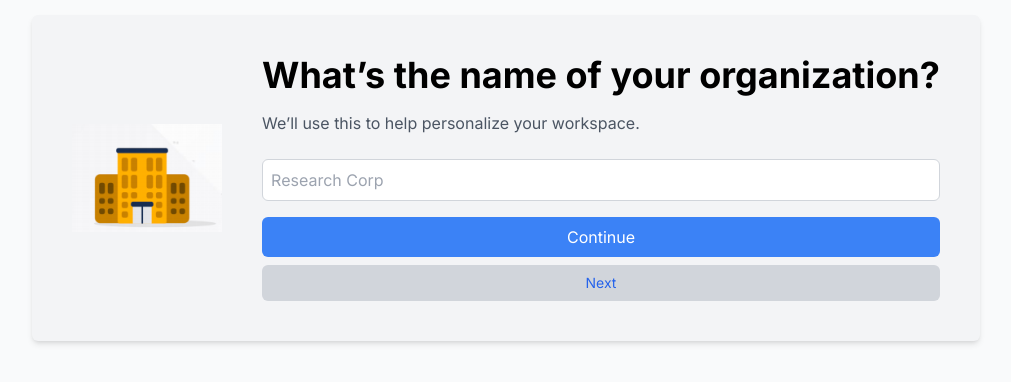
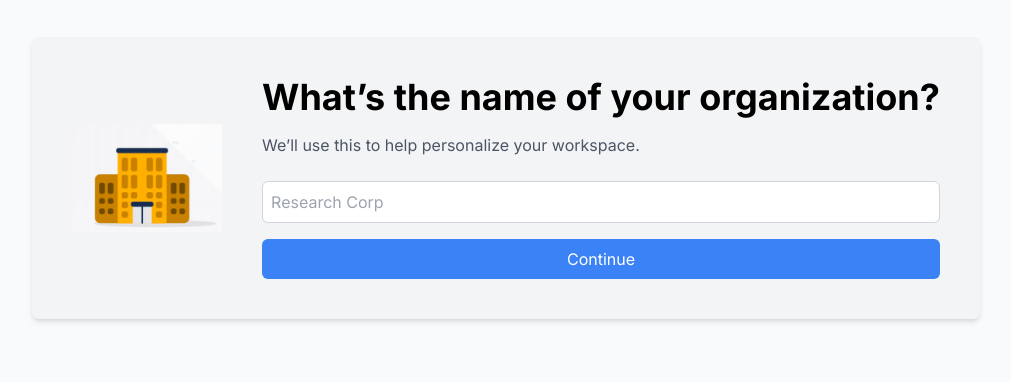
Before and after one commit to project-ascend-io/intracom-webapp, a Next.js app: page /Preparing-workspace in a window 1280 px wide. Shown: the part 222-604 px from the top of the page, without its empty margins (134-1145 px from the left). Built offline with nearby package versions, Linux system fonts and the light colour scheme.

Commit message:
updated organization and added route on complete create account

```diff
--- a/src/app/Signup_user_complete/page.tsx
+++ b/src/app/Signup_user_complete/page.tsx
@@ -3,30 +3,9 @@ const api_url = process.env.NEXT_PUBLIC_API_URL;
 import React, { useState } from "react";
 import Image from "next/image";
 import { FiEye, FiEyeOff } from "react-icons/fi";
-import Link from "next/link";
+// import Link from "next/link";
 
 import { useRouter } from "next/navigation";
-
-// interface Organization {
-//   name: string,
-//   avatar: string,
-// }
-
-// // Admin User
-// // Will have an org during the first step
-// interface IUser {
-//   email: string,
-//   username: string,
-//   organization?: string,
-// }
-
-// // Regular User
-// // Will always have org because they will be invited into the org
-// interface IUser {
-//   email: string,
-//   username: string,
-//   organization?: string,
-// }
 
 const SignupUserComplete = () => {
   const [showPassword, setShowPassword] = useState(false);
@@ -113,11 +92,7 @@ const SignupUserComplete = () => {
       return; // Stop form submission if validation fails
     }
 
-    // const response: IUser = {
-    //   email: "test@gmail.com",
-    //   username: "test",
-    //   organization: "testing"
-    // }
+    // Call the API to create the user account
 
     try {
       const response = await fetch(`${api_url}/users`, {
@@ -125,31 +100,35 @@ const SignupUserComplete = () => {
         headers: {
           "Content-Type": "application/json",
         },
-        body: JSON.stringify({ email, username: userName, password, organization }),
+        body: JSON.stringify({
+          email,
+          username: userName,
+          password,
+          organization,
+        }),
       });
 
       if (!response.ok) {
-        // Handle error
-        console.error("Error:", response.statusText);
-        throw new Error("Failed to create account");
+        console.error("Error:", response.status, response.statusText);
+        throw new Error(
+          `Failed to create account: ${response.status} ${response.statusText}`
+        );
       } else {
         const contentType = response.headers.get("content-type");
         if (contentType && contentType.indexOf("application/json") !== -1) {
-          // Handle JSON
           console.log("Success:", await response.json());
-          router.push("/Successful"); // Redirect after successful account creation
+          router.push("/Successful");
         } else {
-          // Handle non-JSON (e.g. HTML)
           console.log("Received non-JSON response");
-          const textResponse = await response.text(); // Get the response as text
-          console.log("Response body:", textResponse); // Log the entire response body
+          const textResponse = await response.text();
+          console.log("Response body:", textResponse);
         }
       }
     } catch (error) {
-      console.error("Error:", error.message);
+      console.error("Error:", error);
       setError(error.message);
 
-      // Here, you can update the component state to show the error message to the user
+      // To update the component state to show the error message to the user
 
       // setError("Failed to create account. Please try again.");
     }
--- a/src/components/OrganizationPage.tsx
+++ b/src/components/OrganizationPage.tsx
@@ -1,46 +1,38 @@
 "use client";
 import Image from "next/image";
-import React, { useEffect, useState } from "react";
-// import { useRouter } from "next/router";
+import React, { useState } from "react";
 
-const OrganizationPage = ({
-  nextStep,
-  prevStep,
-}: {
-  nextStep: () => void;
-  prevStep: () => void;
-}) => {
-  // const router = useRouter();
-  const [inputValue, setInputValue] = useState("");
-  const [suggestions, setSuggestions] = useState<string[]>([]);
-  const [showSuggestions, setShowSuggestions] = useState(true);
+// Function to register an organization
+async function registerOrganization(organizationData) {
+  const response = await fetch("http://localhost:8080/organizations", {
+    // Adjusted to target a backend API endpoint
+    method: "POST",
+    headers: {
+      "Content-Type": "application/json",
+    },
+    body: JSON.stringify(organizationData),
+  });
 
-  useEffect(() => {
-    if (inputValue.length >= 2) {
-      // Simulate fetching suggestions based on the input
-      // This should be replaced with an actual API call
-      const mockSuggestions = [
-        "Research Corp",
-        "Rapid Development Group",
-        "Realistic Solutions",
-        "Revolutionary Ideas",
-        "Reliable Tech",
-      ].filter((name) =>
-        name.toLowerCase().startsWith(inputValue.toLowerCase())
-      );
-      setSuggestions(mockSuggestions);
-    } else {
-      setSuggestions([]);
+  if (!response.ok) {
+    throw new Error("Failed to register organization");
+  }
+
+  return response.json();
+}
+
+const OrganizationPage = ({ nextStep }: { nextStep: () => void }) => {
+  const [organizationName, setOrganizationName] = useState("");
+
+  // Handles the form submission and calls the registerOrganization function
+  const handleSubmit = async (e: React.FormEvent) => {
+    e.preventDefault();
+    try {
+      const data = await registerOrganization({ name: organizationName });
+      console.log("Organization registered:", data);
+      nextStep(); // Proceed to the next step after successful registration
+    } catch (error) {
+      console.error("Error registering organization:", error);
     }
-  }, [inputValue]);
-
-  const handleSubmit = (e: React.FormEvent) => {
-    e.preventDefault();
-    // router.push("/preparing-workspace");
-  };
-  const handleSuggestionClick = (suggestion: string) => {
-    setInputValue(suggestion);
-    setShowSuggestions(false); // Hide suggestions when one is clicked
   };
 
   return (
@@ -65,34 +57,14 @@ const OrganizationPage = ({
             type="text"
             placeholder="Research Corp"
             className="border border-gray-300 rounded-md p-2 w-full mb-4"
-            value={inputValue}
-            onChange={(e) => setInputValue(e.target.value)}
-            onFocus={() => setShowSuggestions(true)}
+            value={organizationName}
+            onChange={(e) => setOrganizationName(e.target.value)}
           />
-          {showSuggestions && suggestions.length > 0 && (
-            <ul className="border border-gray-300 rounded-md p-2 mb-4">
-              {suggestions.map((suggestion) => (
-                <li
-                  key={suggestion}
-                  className="p-1 hover:bg-gray-200 cursor-pointer"
-                  onClick={() => handleSuggestionClick(suggestion)}
-                >
-                  {suggestion}
-                </li>
-              ))}
-            </ul>
-          )}
           <button
             type="submit"
             className="bg-blue-500 text-white px-4 py-2 rounded-md w-full"
           >
             Continue
-          </button>
-          <button
-            onClick={nextStep}
-            className="bg-[#D1D5DB] text-blue-600 text-sm block px-4 py-2 rounded-md w-full mt-2"
-          >
-            Next
           </button>
         </form>
       </div>
```
